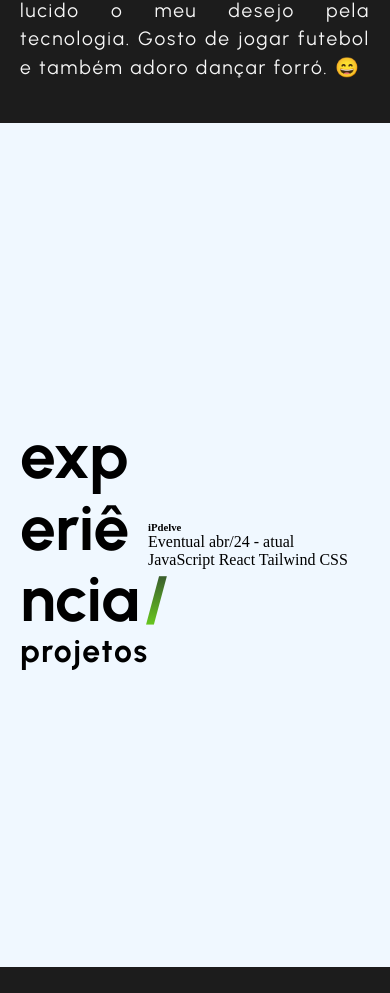
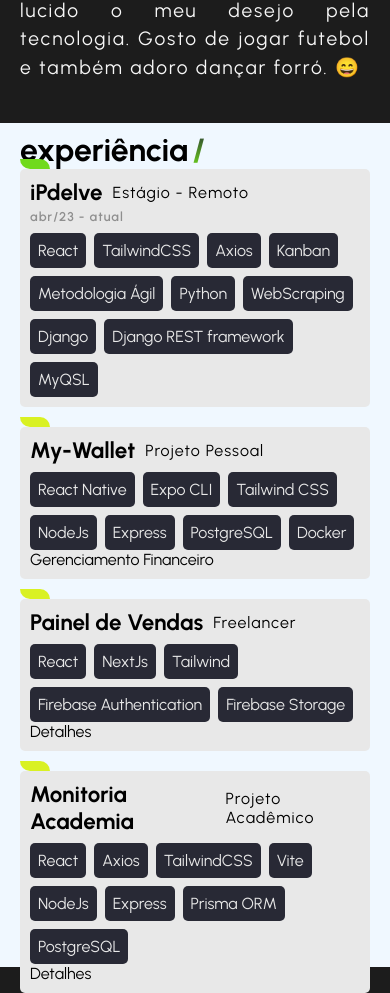
Before and after one commit to mttorres68/portfolio, a plain HTML site: page index.html in a window 390 px wide. Shown: the part 1860-2853 px from the top of the page. Before the commit the page ends 2827 px from the top, so only its background shows below. Drawn offline with Linux system fonts and the light colour scheme.

Commit message:
feat: style projects and responsiveness mobile

```diff
--- a/index.html
+++ b/index.html
@@ -53,18 +53,78 @@
           <h1>experiência</h1>
           <span>projetos</span>
         </div>
-        <div>
-          <div>
-            <div>
-              <h6>iPdelve</h6>
-              <span>Eventual</span>
-              <span>abr/24 - atual</span>
+
+        <div class="container">
+          <div class="contentContainer" id="iPdelve">
+            <div class="container-main">
+              <div>
+                <h4>iPdelve</h4>
+                <span>Estágio - Remoto</span>
+              </div>
+              <span data-contribution="time">abr/23 - atual</span>
             </div>
-            <div>
-              <span>JavaScript</span>
-              <span>React</span>
-              <span>Tailwind CSS</span>
+            <ul class="technologies">
+              <li>React</li>
+              <li>TailwindCSS</li>
+              <li>Axios</li>
+              <li>Kanban</li>
+              <li>Metodologia Ágil</li>
+              <li>Python</li>
+              <li>WebScraping</li>
+              <li>Django</li>
+              <li>Django REST framework</li>
+              <li>MyQSL</li>
+            </ul>
+          </div>
+
+          <div class="contentContainer project" id="myWallet">
+            <div class="project-title">
+              <h4>My-Wallet</h4>
+              <span>Projeto Pessoal</span>
             </div>
+            <ul class="technologies">
+              <li>React Native</li>
+              <li>Expo CLI</li>
+              <li>Tailwind CSS</li>
+              <li>NodeJs</li>
+              <li>Express</li>
+              <li>PostgreSQL</li>
+              <li>Docker</li>
+            </ul>
+            <p>Gerenciamento Financeiro</p>
+          </div>
+
+          <div class="contentContainer project" id="pdv">
+            <div class="project-title">
+              <h4>Painel de Vendas</h4>
+              <span>Freelancer</span>
+            </div>
+            <ul class="technologies">
+              <li>React</li>
+              <li>NextJs</li>
+              <li>Tailwind</li>
+              <li>Firebase Authentication</li>
+              <li>Firebase Storage</li>
+            </ul>
+            <p>Detalhes</p>
+          </div>
+
+          <div class="contentContainer project" id="monitoriaAcademica">
+            <div class="project-title">
+              <h4>Monitoria Academia</h4>
+              <span>Projeto Acadêmico</span>
+            </div>
+            <ul class="technologies">
+              <li>React</li>
+              <li>Axios</li>
+              <li>TailwindCSS</li>
+              <li>Vite</li>
+              <li>NodeJs</li>
+              <li>Express</li>
+              <li>Prisma ORM</li>
+              <li>PostgreSQL</li>
+            </ul>
+            <p>Detalhes</p>
           </div>
         </div>
       </section>
--- a/style/experience.css
+++ b/style/experience.css
@@ -38,4 +38,222 @@
 .experience-title span {
   font-size: 2rem;
   letter-spacing: 0.1rem;
+  position: absolute;
 }
+
+.experience-title span::after {
+  content: "";
+  width: 10px;
+  height: 10px;
+  background-color: #d9f123;
+  position: absolute;
+  top: 20px;
+  border-radius: 50%;
+}
+
+.container {
+  display: grid;
+  /* grid-template-columns: 1fr 1fr 1fr; */
+  row-gap: 30px;
+  /* column-gap: 10px; */
+  font-family: "Urbanist", sans-serif;
+}
+
+.contentContainer {
+  /* grid-column-end: span 3; */
+  background-color: #e8e8e8;
+  padding: 10px;
+  border-radius: 5px;
+  position: relative;
+  transition: transform 0.5s;
+}
+
+.contentContainer:hover {
+  transform: scale(1.2);
+}
+#iPdelve::before {
+  content: "";
+  width: 30px;
+  height: 10px;
+  background-color: #70da1c;
+  color: #70da1c;
+  position: absolute;
+  left: 0px;
+  top: -10px;
+  border-radius: 0px 5px 0px 5px;
+  -webkit-border-radius: 0px 10px 0px 10px;
+  -moz-border-radius: 0px 10px 0px 10px;
+}
+
+.container-main div {
+  display: flex;
+  align-items: center;
+  gap: 20px;
+}
+
+.container-main div h4 {
+  font-size: 2rem;
+}
+
+.container-main div span {
+  font-weight: 400;
+  letter-spacing: 1px;
+}
+
+[data-contribution="time"] {
+  font-weight: 600;
+  font-size: 1rem;
+  color: #8f8f8f;
+  letter-spacing: 1px;
+}
+
+.contentContainer .technologies {
+  list-style: none;
+  display: flex;
+  gap: 10px;
+  flex-wrap: wrap;
+  margin-top: 10px;
+}
+
+.contentContainer .technologies li {
+  background-color: #282935;
+  padding: 10px;
+  border-radius: 5px;
+  color: #e8e8e8;
+  text-wrap: nowrap;
+}
+
+.project-title {
+  display: flex;
+  align-items: center;
+  gap: 20px;
+}
+
+.project-title h4 {
+  font-size: 2rem;
+}
+
+.project-title span {
+  font-weight: 400;
+  letter-spacing: 1px;
+}
+
+.project::before {
+  content: "";
+  width: 30px;
+  height: 10px;
+  background-color: #d9f123;
+  color: #d9f123;
+  position: absolute;
+  left: 0px;
+  top: -10px;
+  border-radius: 0px 5px 0px 5px;
+  border-radius: 0px 5px 0px 5px;
+  -webkit-border-radius: 0px 10px 0px 10px;
+  -moz-border-radius: 0px 10px 0px 10px;
+}
+
+@media (max-width: 950px) {
+  .experience {
+    grid-template-columns: 1fr;
+    justify-content: center;
+    padding: 10px 20px;
+  }
+  .experience-title {
+    width: 100%;
+  }
+
+  .contentContainer {
+    transition: transform 0.5s;
+  }
+  .contentContainer:hover {
+    transform: scale(1.05);
+  }
+}
+
+@media (max-width: 700px) {
+  .experience-title h1 {
+    font-size: 3rem;
+  }
+  .experience-title span {
+    font-size: 2rem;
+  }
+  .container {
+    row-gap: 20px;
+  }
+
+  .container-main div h4 {
+    font-size: 1.8rem;
+  }
+
+  .contentContainer .technologies {
+    gap: 8px;
+    margin-top: 8px;
+  }
+
+  .contentContainer .technologies li {
+    padding: 8px;
+  }
+
+  .project-title {
+    gap: 10px;
+  }
+}
+
+@media (max-width: 600px) {
+  .experience-title h1 {
+    font-size: 2rem;
+  }
+  .experience-title span {
+    font-size: 1.5rem;
+  }
+
+  .container {
+    row-gap: 20px;
+  }
+
+  .container-main div {
+    gap: 10px;
+  }
+  .container-main div h4 {
+    font-size: 1.4rem;
+  }
+
+  .container-main div span {
+    font-size: 1rem;
+  }
+
+  [data-contribution="time"] {
+    font-size: 0.8rem;
+  }
+
+  .contentContainer .technologies {
+    gap: 8px;
+    margin-top: 8px;
+  }
+
+  .contentContainer .technologies li {
+    padding: 8px;
+  }
+
+  .project-title {
+    gap: 10px;
+  }
+
+  .project-title h4 {
+    font-size: 1.4rem;
+  }
+  .project-title span {
+    font-size: 1rem;
+  }
+
+  .experience-title span::after {
+    content: "";
+    width: 8px;
+    height: 8px;
+    background-color: #d9f123;
+    position: absolute;
+    top: 15px;
+    border-radius: 50%;
+  }
+}
```
